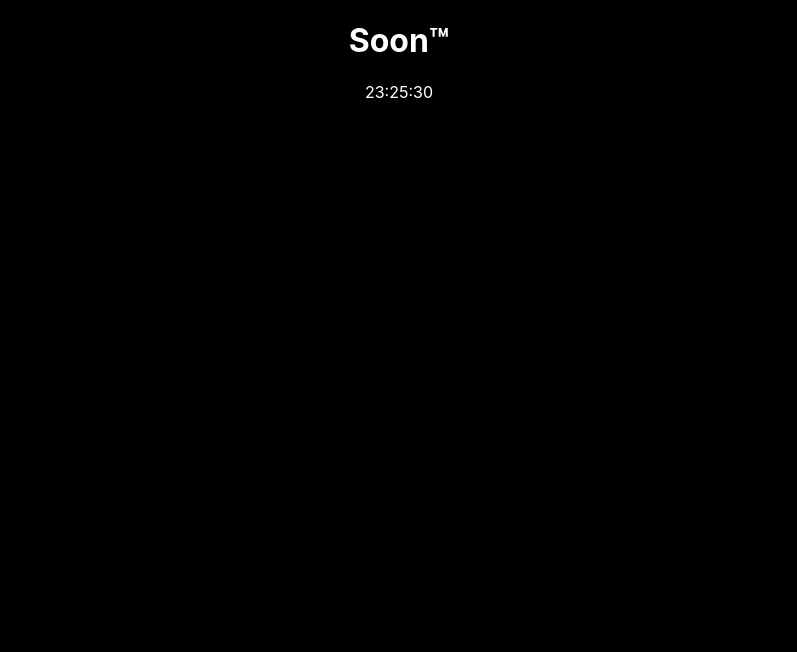
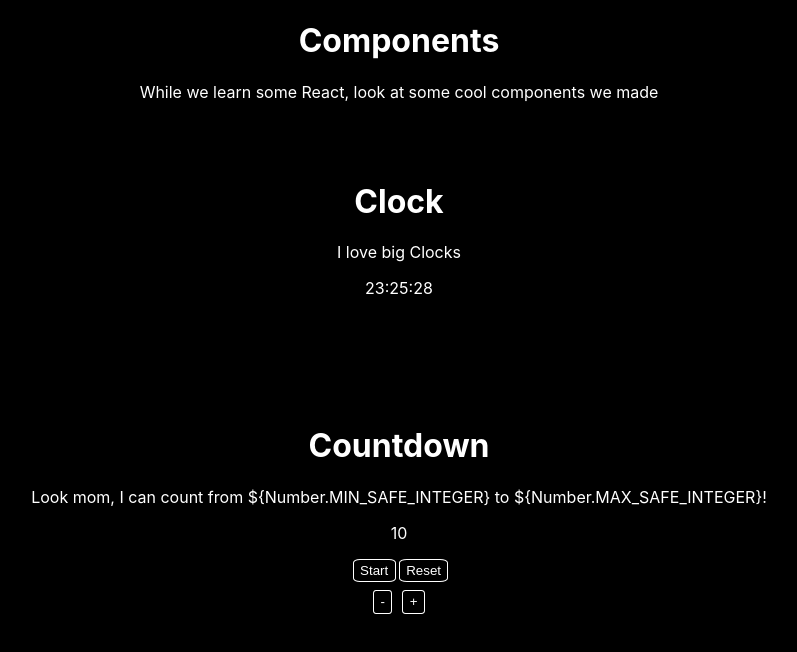
Before and after one commit to ixhbinphoenix/YAUTPA, a React (Vite) app in the folder yautpa-desktop/: page /components in a window 1280 px wide. Shown: the top 652 px of the page, without its empty margins (241-1038 px from the left). Built offline with nearby package versions, Linux system fonts and the light colour scheme.

Commit message:
feat(desktop): Added Countdown and Components

```diff
--- a/yautpa-desktop/src/components/Clock/index.scss
+++ b/yautpa-desktop/src/components/Clock/index.scss
@@ -0,0 +1,3 @@
+#clock {
+    text-align: center;
+}
--- a/yautpa-desktop/src/components/Clock/index.tsx
+++ b/yautpa-desktop/src/components/Clock/index.tsx
@@ -1,4 +1,4 @@
-import { useState } from "react";
+import { useEffect, useState } from "react";
 import "./index.scss";
 
 export default function Clock() {
@@ -12,7 +12,12 @@ export default function Clock() {
         return `${expandTime(date.getHours())}:${expandTime(date.getMinutes())}:${expandTime(date.getSeconds())}`
     }
 
-    setInterval(() => setTime(getTime()), 1000)
+    useEffect(() => {
+        setTime(getTime())
+        const timer = setTimeout(() => setTime(getTime()), 1000)
+
+        return () => clearTimeout(timer);
+    })
 
     return (
         <div id="clock">
--- /dev/null
+++ b/yautpa-desktop/src/components/Comp/index.scss
@@ -0,0 +1,6 @@
+.comp {
+    &:first-of-type {
+        margin-top: 5rem;
+    }
+    margin-top: 8rem;
+}
--- /dev/null
+++ b/yautpa-desktop/src/components/Comp/index.tsx
@@ -0,0 +1,17 @@
+import './index.scss';
+
+interface IProps {
+    children: JSX.Element,
+    title: string,
+    subtitle: string
+}
+
+export default function Comp(props: IProps) {
+    return (
+        <div className="comp">
+            <h1 className="comp-title">{props.title || "Unkwown component"}</h1>
+            <p className="comp-subtitle">{props.subtitle || ""}</p>
+            {props.children}
+        </div>
+    )
+}
--- /dev/null
+++ b/yautpa-desktop/src/components/Countdown/index.scss
@@ -0,0 +1,20 @@
+@mixin button() {
+    color: white;
+    background-color: black;
+    border: white 1px solid;
+    border-radius: 16%;
+    margin-bottom: 0.5rem;
+    padding: 0.2rem 0.4rem 0.2rem 0.4rem
+}
+
+.countdown {
+    &>button {
+        @include button();
+        margin-left: 5px;
+        margin-right: 5px;
+    }
+    &>.counter>button {
+        @include button();
+        margin-left: 0.2rem;
+    }
+}
--- /dev/null
+++ b/yautpa-desktop/src/components/Countdown/index.tsx
@@ -0,0 +1,16 @@
+import { useState } from "react"
+import Counter from "../Counter";
+import "./index.scss";
+
+
+export default function Countdown() {
+    let [num, setNum] = useState(10);
+
+    return (
+        <div className="countdown">
+            <Counter number={num}></Counter>
+            <button onClick={() => setNum(num - 1)}>-</button>
+            <button onClick={() => setNum(num + 1)}>+</button>
+        </div>
+    )
+}
--- /dev/null
+++ b/yautpa-desktop/src/components/Counter/index.tsx
@@ -0,0 +1,38 @@
+import { useEffect, useState } from "react";
+import "./index.scss";
+
+interface IProps {
+    number: number
+}
+
+export default function Counter(props: IProps) {
+    const [num, setNum] = useState(props.number);
+    const [toggle, setToggle] = useState(false);
+
+    useEffect(() => {
+        setNum(props.number)
+    }, [props.number])
+
+    useEffect(() => {
+        const timer = setTimeout(() => {
+            setNum(num - 1)
+        }, 1000)
+
+        if (!toggle) {
+            clearTimeout(timer)
+        }
+
+        return () => clearTimeout(timer)
+    }, [num, toggle])
+
+    return (
+        <div key={props.number} className="counter">
+            <p>{num}</p>
+            <button onClick={() => setToggle(!toggle)}>{toggle ? "Stop" : "Start"}</button>
+            <button onClick={() => {
+                setToggle(false);
+                setNum(props.number);
+            }}>Reset</button>
+        </div>
+    )
+}
--- a/yautpa-desktop/src/index.scss
+++ b/yautpa-desktop/src/index.scss
@@ -8,11 +8,9 @@ body {
     -webkit-font-smoothing: antialiased;
     -moz-osx-font-smooting: grayscale;
 
+    text-align: center;
+
     display: flex;
     justify-content: center;
     align-items: center;
 }
-
-#clock {
-    text-align: center;
-}
--- a/yautpa-desktop/src/main.tsx
+++ b/yautpa-desktop/src/main.tsx
@@ -1,13 +1,17 @@
-import React, { useState } from "react";
+import React from "react";
 import ReactDOM from "react-dom";
 import { Switch, Route, BrowserRouter as Router} from "react-router-dom";
 import Home from "./pages/Home";
+import Components from "./pages/Components";
 import './index.scss';
 
 ReactDOM.render(
     <React.StrictMode>
         <Router>
             <Switch>
+                <Route path="/components">
+                    <Components></Components>
+                </Route>
                 <Route path="/">
                     <Home></Home>
                 </Route>
--- /dev/null
+++ b/yautpa-desktop/src/pages/Components.tsx
@@ -0,0 +1,19 @@
+import Clock from "../components/Clock";
+import Comp from "../components/Comp";
+import Countdown from "../components/Countdown";
+
+
+export default function Components() {
+    return (
+        <div className="Components">
+            <h1>Components</h1>
+            <p>While we learn some React, look at some cool components we made</p>
+            <Comp title="Clock" subtitle="I love big Clocks">
+                <Clock></Clock>
+            </Comp>
+            <Comp title="Countdown" subtitle="Look mom, I can count from ${Number.MIN_SAFE_INTEGER} to ${Number.MAX_SAFE_INTEGER}!">
+                <Countdown></Countdown>
+            </Comp>
+        </div>
+    )
+}
--- a/yautpa-desktop/src/pages/Home.tsx
+++ b/yautpa-desktop/src/pages/Home.tsx
@@ -1,10 +1,14 @@
-import Clock from "../components/Clock/index";
+import Clock from "../components/Clock";
+import { Link } from "react-router-dom";
 
 export default function Home() {
+
     return (
         <div className="Home">
-            <h1>Soon™</h1>
+            <h1>YAUTPA</h1>
+            <p>Hey uhh... so this is a bit awkward, we're not at all ready yet. So in the meantime, look at this Clock</p>
             <Clock></Clock>
+            <Link to="/components">Psst... wanna look at some components?</Link>
         </div>
     )
 }
```
Also changed, not shown: yautpa-desktop/src/components/Counter/index.scss (added).
